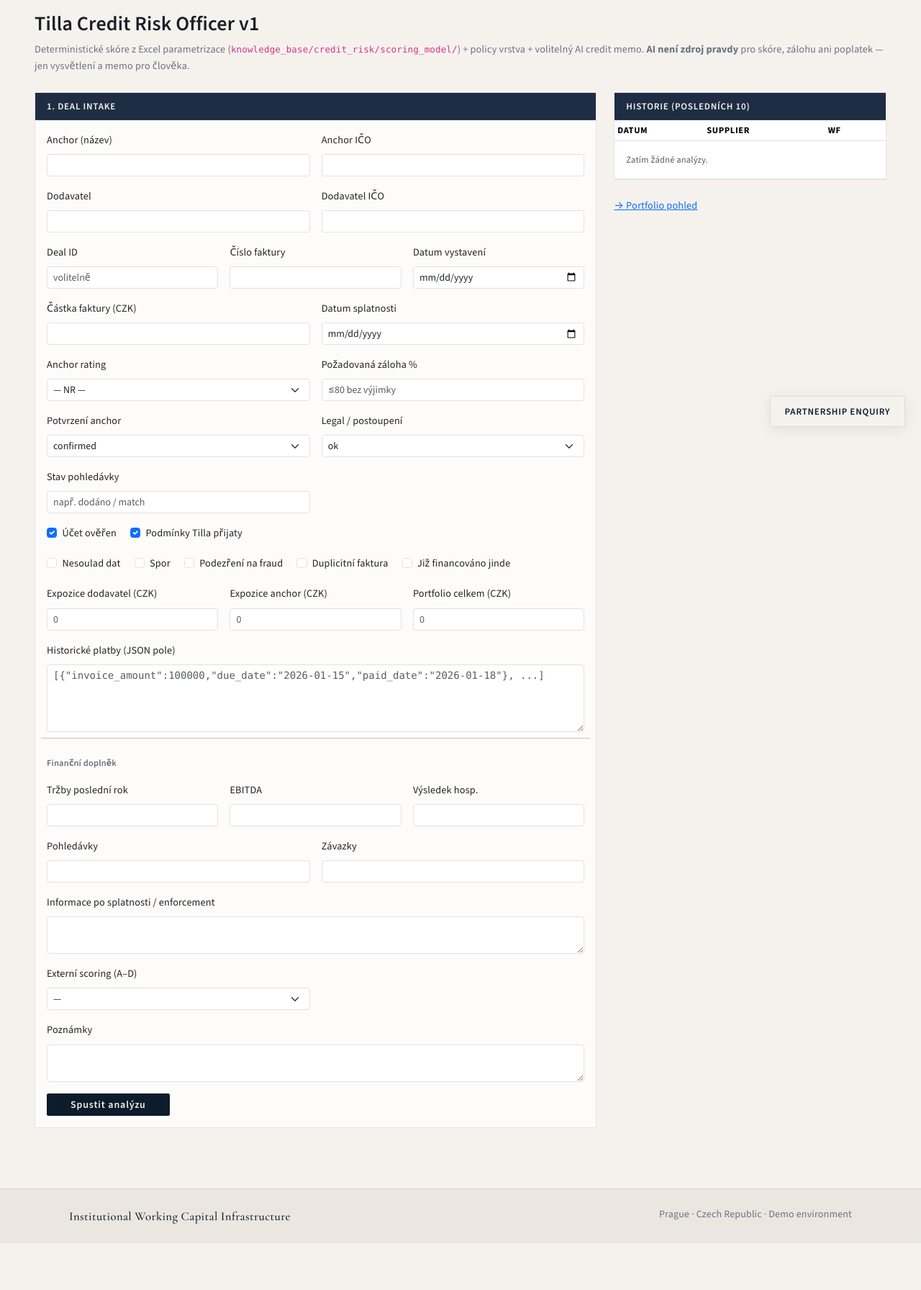
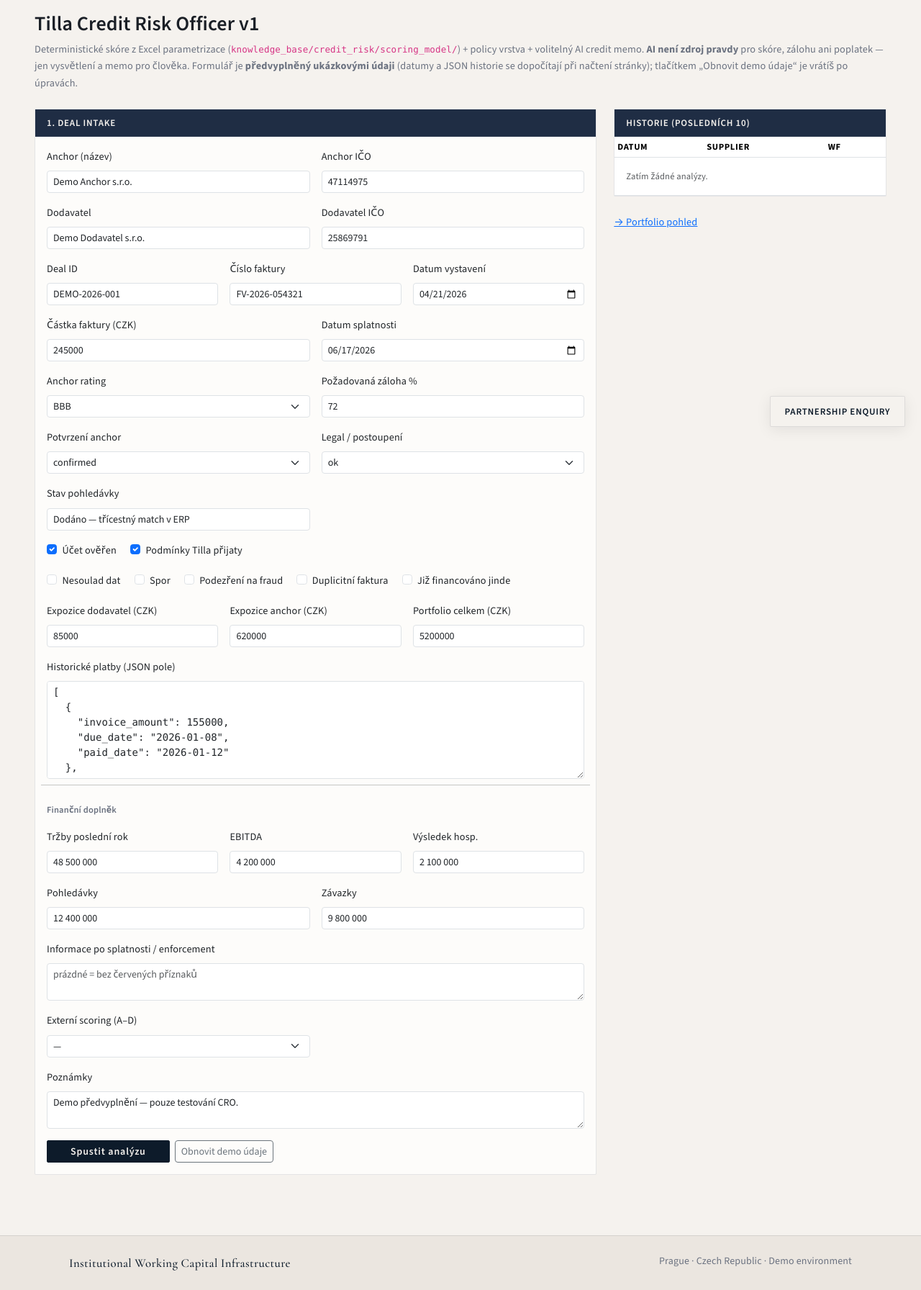
Before and after one commit to ReyJorge/tilla-factoring, a FastAPI app: page /credit-risk-agent in a window 1280 px wide. Shown: the part 185-1977 px from the top of the page at 72% size. Before the commit the page ends 1912 px from the top, so only its background shows below. Run offline with FastAPI, Linux system fonts and the light colour scheme; the visitor is signed in with stand-in values (Sample User, id 1).

Commit message:
feat(cro-ui): prefilled demo deal fields + reset button for faster testing
Co-authored-by: Cursor <cursoragent@cursor.com>

```diff
--- a/tilla/templates/credit_risk_agent/index.html
+++ b/tilla/templates/credit_risk_agent/index.html
@@ -13,6 +13,7 @@
 <p class="text-muted-soft small mb-4">
   Deterministické skóre z Excel parametrizace (<code>knowledge_base/credit_risk/scoring_model/</code>) + policy vrstva + volitelný AI credit memo.
   <strong>AI není zdroj pravdy</strong> pro skóre, zálohu ani poplatek — jen vysvětlení a memo pro člověka.
+  Formulář je <strong>předvyplněný ukázkovými údaji</strong> (datumy a JSON historie se dopočítají při načtení stránky); tlačítkem „Obnovit demo údaje“ je vrátíš po úpravách.
 </p>
 
 <div class="row g-4">
@@ -21,23 +22,24 @@
       <div class="card-header">1. Deal intake</div>
       <div class="card-body">
         <form id="cra-form" class="row g-3 small" onsubmit="return false;">
-          <div class="col-md-6"><label class="form-label">Anchor (název)</label><input id="anchor_name" class="form-control form-control-sm" required></div>
-          <div class="col-md-6"><label class="form-label">Anchor IČO</label><input id="anchor_ico" class="form-control form-control-sm" required maxlength="32"></div>
-          <div class="col-md-6"><label class="form-label">Dodavatel</label><input id="supplier_name" class="form-control form-control-sm" required></div>
-          <div class="col-md-6"><label class="form-label">Dodavatel IČO</label><input id="supplier_ico" class="form-control form-control-sm" required maxlength="32"></div>
-          <div class="col-md-4"><label class="form-label">Deal ID</label><input id="deal_id" class="form-control form-control-sm" placeholder="volitelně"></div>
-          <div class="col-md-4"><label class="form-label">Číslo faktury</label><input id="invoice_number" class="form-control form-control-sm" placeholder=""></div>
+          <div class="col-md-6"><label class="form-label">Anchor (název)</label><input id="anchor_name" class="form-control form-control-sm" required value="Demo Anchor s.r.o."></div>
+          <div class="col-md-6"><label class="form-label">Anchor IČO</label><input id="anchor_ico" class="form-control form-control-sm" required maxlength="32" value="47114975"></div>
+          <div class="col-md-6"><label class="form-label">Dodavatel</label><input id="supplier_name" class="form-control form-control-sm" required value="Demo Dodavatel s.r.o."></div>
+          <div class="col-md-6"><label class="form-label">Dodavatel IČO</label><input id="supplier_ico" class="form-control form-control-sm" required maxlength="32" value="25869791"></div>
+          <div class="col-md-4"><label class="form-label">Deal ID</label><input id="deal_id" class="form-control form-control-sm" value="DEMO-2026-001"></div>
+          <div class="col-md-4"><label class="form-label">Číslo faktury</label><input id="invoice_number" class="form-control form-control-sm" value="FV-2026-054321"></div>
           <div class="col-md-4"><label class="form-label">Datum vystavení</label><input id="invoice_issue_date" type="date" class="form-control form-control-sm"></div>
-          <div class="col-md-6"><label class="form-label">Částka faktury (CZK)</label><input id="invoice_amount" type="number" step="0.01" min="0.01" class="form-control form-control-sm" required></div>
+          <div class="col-md-6"><label class="form-label">Částka faktury (CZK)</label><input id="invoice_amount" type="number" step="0.01" min="0.01" class="form-control form-control-sm" required value="245000"></div>
           <div class="col-md-6"><label class="form-label">Datum splatnosti</label><input id="due_date" type="date" class="form-control form-control-sm" required></div>
           <div class="col-md-6"><label class="form-label">Anchor rating</label>
             <select id="anchor_rating" class="form-select form-select-sm">
               <option value="">— NR —</option>
-              <option value="AAA">AAA</option><option value="AA">AA</option><option value="A">A</option><option value="BBB">BBB</option>
+              <option value="AAA">AAA</option><option value="AA">AA</option><option value="A">A</option>
+              <option value="BBB" selected>BBB</option>
               <option value="BB">BB</option><option value="B">B</option><option value="CCC">CCC</option><option value="NR">NR</option>
             </select>
           </div>
-          <div class="col-md-6"><label class="form-label">Požadovaná záloha %</label><input id="requested_advance_pct" type="number" step="0.1" min="0" max="100" class="form-control form-control-sm" placeholder="≤80 bez výjimky"></div>
+          <div class="col-md-6"><label class="form-label">Požadovaná záloha %</label><input id="requested_advance_pct" type="number" step="0.1" min="0" max="100" class="form-control form-control-sm" value="72"></div>
           <div class="col-md-6"><label class="form-label">Potvrzení anchor</label>
             <select id="confirmation_status" class="form-select form-select-sm">
               <option value="confirmed">confirmed</option>
@@ -52,7 +54,7 @@
               <option value="blocked">blocked</option>
             </select>
           </div>
-          <div class="col-md-6"><label class="form-label">Stav pohledávky</label><input id="receivable_status" class="form-control form-control-sm" placeholder="např. dodáno / match"></div>
+          <div class="col-md-6"><label class="form-label">Stav pohledávky</label><input id="receivable_status" class="form-control form-control-sm" value="Dodáno — třícestný match v ERP"></div>
           <div class="col-12">
             <div class="form-check form-check-inline"><input class="form-check-input" type="checkbox" id="bank_account_verified" checked><label class="form-check-label" for="bank_account_verified">Účet ověřen</label></div>
             <div class="form-check form-check-inline"><input class="form-check-input" type="checkbox" id="supplier_terms_accepted" checked><label class="form-check-label" for="supplier_terms_accepted">Podmínky Tilla přijaty</label></div>
@@ -64,26 +66,27 @@
             <div class="form-check form-check-inline"><input class="form-check-input" type="checkbox" id="duplicate_invoice"><label class="form-check-label" for="duplicate_invoice">Duplicitní faktura</label></div>
             <div class="form-check form-check-inline"><input class="form-check-input" type="checkbox" id="invoice_financed_elsewhere"><label class="form-check-label" for="invoice_financed_elsewhere">Již financováno jinde</label></div>
           </div>
-          <div class="col-md-4"><label class="form-label">Expozice dodavatel (CZK)</label><input id="existing_exposure_supplier" class="form-control form-control-sm" placeholder="0"></div>
-          <div class="col-md-4"><label class="form-label">Expozice anchor (CZK)</label><input id="existing_exposure_anchor" class="form-control form-control-sm" placeholder="0"></div>
-          <div class="col-md-4"><label class="form-label">Portfolio celkem (CZK)</label><input id="total_portfolio_exposure" type="number" step="0.01" min="0" class="form-control form-control-sm" placeholder="0"></div>
+          <div class="col-md-4"><label class="form-label">Expozice dodavatel (CZK)</label><input id="existing_exposure_supplier" class="form-control form-control-sm" value="85000"></div>
+          <div class="col-md-4"><label class="form-label">Expozice anchor (CZK)</label><input id="existing_exposure_anchor" class="form-control form-control-sm" value="620000"></div>
+          <div class="col-md-4"><label class="form-label">Portfolio celkem (CZK)</label><input id="total_portfolio_exposure" type="number" step="0.01" min="0" class="form-control form-control-sm" value="5200000"></div>
           <div class="col-12"><label class="form-label">Historické platby (JSON pole)</label>
-            <textarea id="historical_transactions" class="form-control form-control-sm font-monospace" rows="4" placeholder='[{"invoice_amount":100000,"due_date":"2026-01-15","paid_date":"2026-01-18"}, ...]'></textarea>
+            <textarea id="historical_transactions" class="form-control form-control-sm font-monospace" rows="6" placeholder='[{"invoice_amount":100000,"due_date":"2026-01-15","paid_date":"2026-01-18"}, ...]'></textarea>
           </div>
           <hr class="my-2">
           <div class="col-12 small text-muted-soft fw-semibold">Finanční doplněk</div>
-          <div class="col-md-4"><label class="form-label">Tržby poslední rok</label><input id="revenue_latest_year" class="form-control form-control-sm"></div>
-          <div class="col-md-4"><label class="form-label">EBITDA</label><input id="ebitda_latest_year" class="form-control form-control-sm"></div>
-          <div class="col-md-4"><label class="form-label">Výsledek hosp.</label><input id="profit_loss_latest_year" class="form-control form-control-sm"></div>
-          <div class="col-md-6"><label class="form-label">Pohledávky</label><input id="receivables" class="form-control form-control-sm"></div>
-          <div class="col-md-6"><label class="form-label">Závazky</label><input id="payables" class="form-control form-control-sm"></div>
-          <div class="col-12"><label class="form-label">Informace po splatnosti / enforcement</label><textarea id="overdue_information" class="form-control form-control-sm" rows="2"></textarea></div>
+          <div class="col-md-4"><label class="form-label">Tržby poslední rok</label><input id="revenue_latest_year" class="form-control form-control-sm" value="48 500 000"></div>
+          <div class="col-md-4"><label class="form-label">EBITDA</label><input id="ebitda_latest_year" class="form-control form-control-sm" value="4 200 000"></div>
+          <div class="col-md-4"><label class="form-label">Výsledek hosp.</label><input id="profit_loss_latest_year" class="form-control form-control-sm" value="2 100 000"></div>
+          <div class="col-md-6"><label class="form-label">Pohledávky</label><input id="receivables" class="form-control form-control-sm" value="12 400 000"></div>
+          <div class="col-md-6"><label class="form-label">Závazky</label><input id="payables" class="form-control form-control-sm" value="9 800 000"></div>
+          <div class="col-12"><label class="form-label">Informace po splatnosti / enforcement</label><textarea id="overdue_information" class="form-control form-control-sm" rows="2" placeholder="prázdné = bez červených příznaků"></textarea></div>
           <div class="col-md-6"><label class="form-label">Externí scoring (A–D)</label>
             <select id="scoring_result" class="form-select form-select-sm"><option value="">—</option><option value="A">A</option><option value="B">B</option><option value="C">C</option><option value="D">D</option></select>
           </div>
-          <div class="col-12"><label class="form-label">Poznámky</label><textarea id="notes" class="form-control form-control-sm" rows="2"></textarea></div>
+          <div class="col-12"><label class="form-label">Poznámky</label><textarea id="notes" class="form-control form-control-sm" rows="2">Demo předvyplnění — pouze testování CRO.</textarea></div>
           <div class="col-12">
             <button type="button" id="cra-submit" class="btn btn-inst-primary btn-sm">Spustit analýzu</button>
+            <button type="button" id="cra-reset-demo" class="btn btn-outline-secondary btn-sm ms-1">Obnovit demo údaje</button>
             <span id="cra-status" class="small text-muted-soft ms-2"></span>
           </div>
         </form>
@@ -147,6 +150,107 @@
   const resultWrap = document.getElementById('cra-result');
   const footEl = document.getElementById('cra-result-foot');
 
+  function localISO(d) {
+    const y = d.getFullYear();
+    const m = String(d.getMonth() + 1).padStart(2, '0');
+    const day = String(d.getDate()).padStart(2, '0');
+    return y + '-' + m + '-' + day;
+  }
+
+  function buildDemoHistJSON() {
+    const rows = [];
+    const today = new Date();
+    for (let i = 0; i < 8; i++) {
+      const due = new Date(today.getFullYear(), today.getMonth() - (i + 4), 8 + i);
+      const paid = new Date(due);
+      paid.setDate(paid.getDate() + (i % 5 === 0 ? 4 : 2));
+      rows.push({
+        invoice_amount: 155000 + i * 11500,
+        due_date: localISO(due),
+        paid_date: localISO(paid),
+      });
+    }
+    return JSON.stringify(rows, null, 2);
+  }
+
+  const CRA_DEMO_TEXT = {
+    anchor_name: 'Demo Anchor s.r.o.',
+    anchor_ico: '47114975',
+    supplier_name: 'Demo Dodavatel s.r.o.',
+    supplier_ico: '25869791',
+    deal_id: 'DEMO-2026-001',
+    invoice_number: 'FV-2026-054321',
+    invoice_amount: '245000',
+    requested_advance_pct: '72',
+    receivable_status: 'Dodáno — třícestný match v ERP',
+    existing_exposure_supplier: '85000',
+    existing_exposure_anchor: '620000',
+    total_portfolio_exposure: '5200000',
+    revenue_latest_year: '48 500 000',
+    ebitda_latest_year: '4 200 000',
+    profit_loss_latest_year: '2 100 000',
+    receivables: '12 400 000',
+    payables: '9 800 000',
+    notes: 'Demo předvyplnění — pouze testování CRO.',
+  };
+
+  function applyCraDemoSeed(fullReset) {
+    const ht = document.getElementById('historical_transactions');
+    if (ht && (fullReset || !ht.value.trim())) ht.value = buildDemoHistJSON();
+
+    const issue = document.getElementById('invoice_issue_date');
+    const due = document.getElementById('due_date');
+    const now = new Date();
+    if (issue && (fullReset || !issue.value)) {
+      const is = new Date(now);
+      is.setDate(is.getDate() - 12);
+      issue.value = localISO(is);
+    }
+    if (due && (fullReset || !due.value)) {
+      const du = new Date(now);
+      du.setDate(du.getDate() + 45);
+      due.value = localISO(du);
+    }
+
+    Object.keys(CRA_DEMO_TEXT).forEach((id) => {
+      const el = document.getElementById(id);
+      if (!el) return;
+      if (fullReset || !(el.value || '').trim()) el.value = CRA_DEMO_TEXT[id];
+    });
+
+    const ar = document.getElementById('anchor_rating');
+    if (ar && (fullReset || !ar.value)) ar.value = 'BBB';
+
+    if (fullReset) {
+      const cs = document.getElementById('confirmation_status');
+      if (cs) cs.value = 'confirmed';
+      const ls = document.getElementById('legal_status');
+      if (ls) ls.value = 'ok';
+      ['data_mismatch', 'dispute', 'fraud_suspicion', 'duplicate_invoice', 'invoice_financed_elsewhere'].forEach((id) => {
+        const el = document.getElementById(id);
+        if (el) el.checked = false;
+      });
+      const bav = document.getElementById('bank_account_verified');
+      if (bav) bav.checked = true;
+      const sta = document.getElementById('supplier_terms_accepted');
+      if (sta) sta.checked = true;
+      const sr = document.getElementById('scoring_result');
+      if (sr) sr.value = '';
+      const oi = document.getElementById('overdue_information');
+      if (oi) oi.value = '';
+    }
+  }
+
+  document.addEventListener('DOMContentLoaded', () => applyCraDemoSeed(false));
+
+  const resetDemoBtn = document.getElementById('cra-reset-demo');
+  if (resetDemoBtn) {
+    resetDemoBtn.addEventListener('click', () => {
+      applyCraDemoSeed(true);
+      statusEl.textContent = 'Demo údaje obnoveny.';
+    });
+  }
+
   function val(id) {
     const el = document.getElementById(id);
     return el ? (el.value || '').trim() : '';
@@ -160,7 +264,7 @@
 
   function ul(items, cls) {
     if (!items || !items.length) return '<p class="text-muted mb-0">—</p>';
-    const li = items.map(x => '<li>' + String(x).replace(/</g,'&lt;') + '</li>').join('');
+    const li = items.map(x => '<li>' + String(x).replace(/</g, '&lt;') + '</li>').join('');
     return '<ul class="mb-0 ' + (cls||'') + '">' + li + '</ul>';
   }
 
@@ -201,7 +305,7 @@
     if (!ai || typeof ai !== 'object') return '<p class="text-muted">No memo.</p>';
     const keys = ['executive_summary','supplier_assessment','anchor_assessment','invoice_assessment','scoring_assessment','concentration_assessment','credit_memo_summary'];
     let html = '';
-    keys.forEach(k => { if (ai[k]) html += '<p><strong>'+k+'</strong><br>' + String(ai[k]).replace(/</g,'&lt;') + '</p>'; });
+    keys.forEach(k => { if (ai[k]) html += '<p><strong>'+k+'</strong><br>' + String(ai[k]).replace(/</g, '&lt;') + '</p>'; });
     html += '<div class="fw-semibold small">Key risks</div>' + ul(ai.key_risks);
     html += '<div class="mt-2 fw-semibold small">Mitigants</div>' + ul(ai.mitigants);
     return html;
@@ -214,7 +318,7 @@
     html += '<p class="mb-1"><strong>Can fund now:</strong> ' + fund + '</p>';
     html += '<p class="mb-1"><strong>Human review:</strong> ' + (fd.human_review_required?'Ano':'Ne') + '</p>';
     html += '<p class="mb-1"><strong>Approval level:</strong> ' + (fd.approval_level_required||'—') + '</p>';
-    if (fd.reason_for_human_review) html += '<p class="mb-1"><strong>Důvod review:</strong><br>' + String(fd.reason_for_human_review).replace(/</g,'&lt;') + '</p>';
+    if (fd.reason_for_human_review) html += '<p class="mb-1"><strong>Důvod review:</strong><br>' + String(fd.reason_for_human_review).replace(/</g, '&lt;') + '</p>';
     html += '<div class="fw-semibold small mt-2">Conditions before funding</div>' + ul(fd.conditions_before_funding);
     return html;
   }
```
